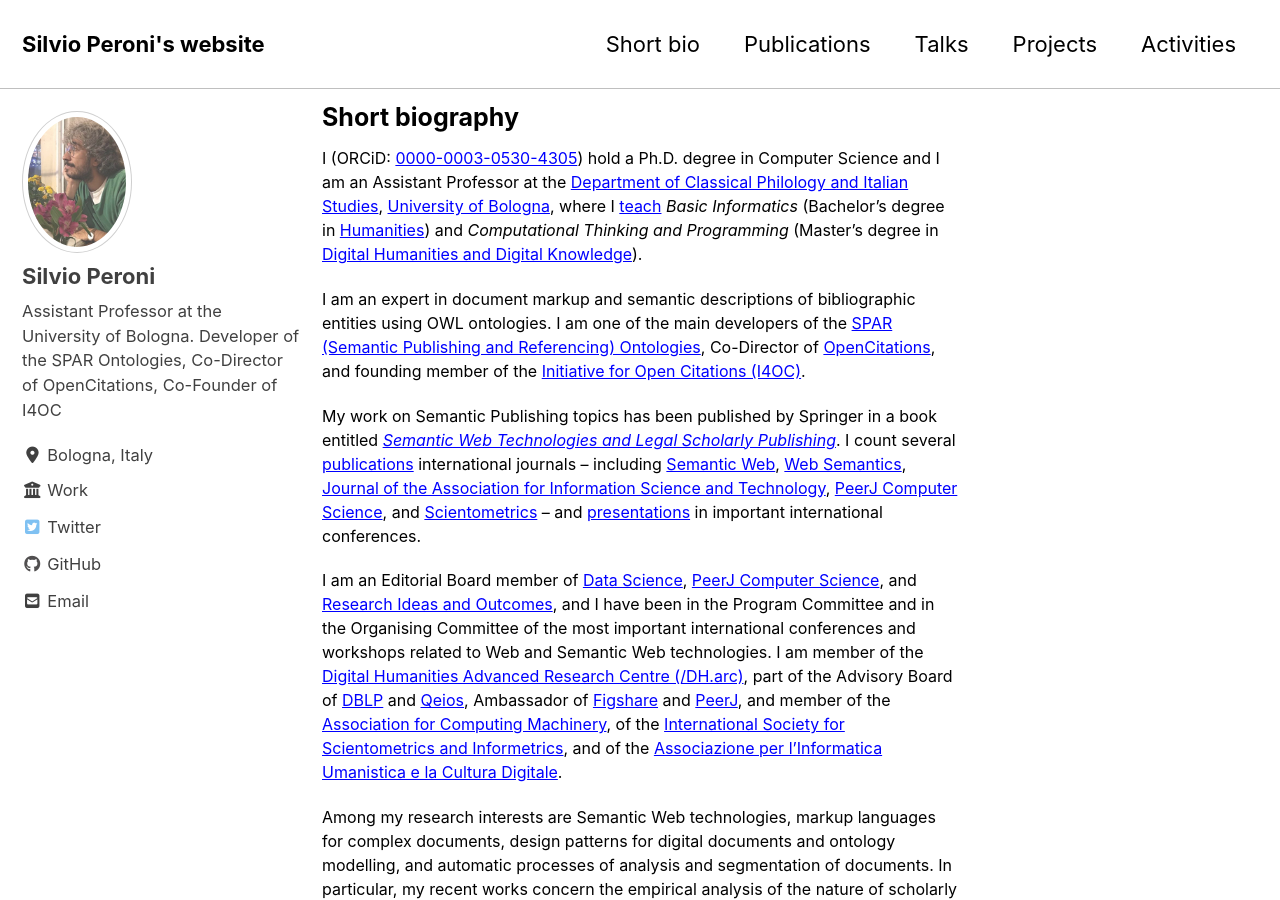
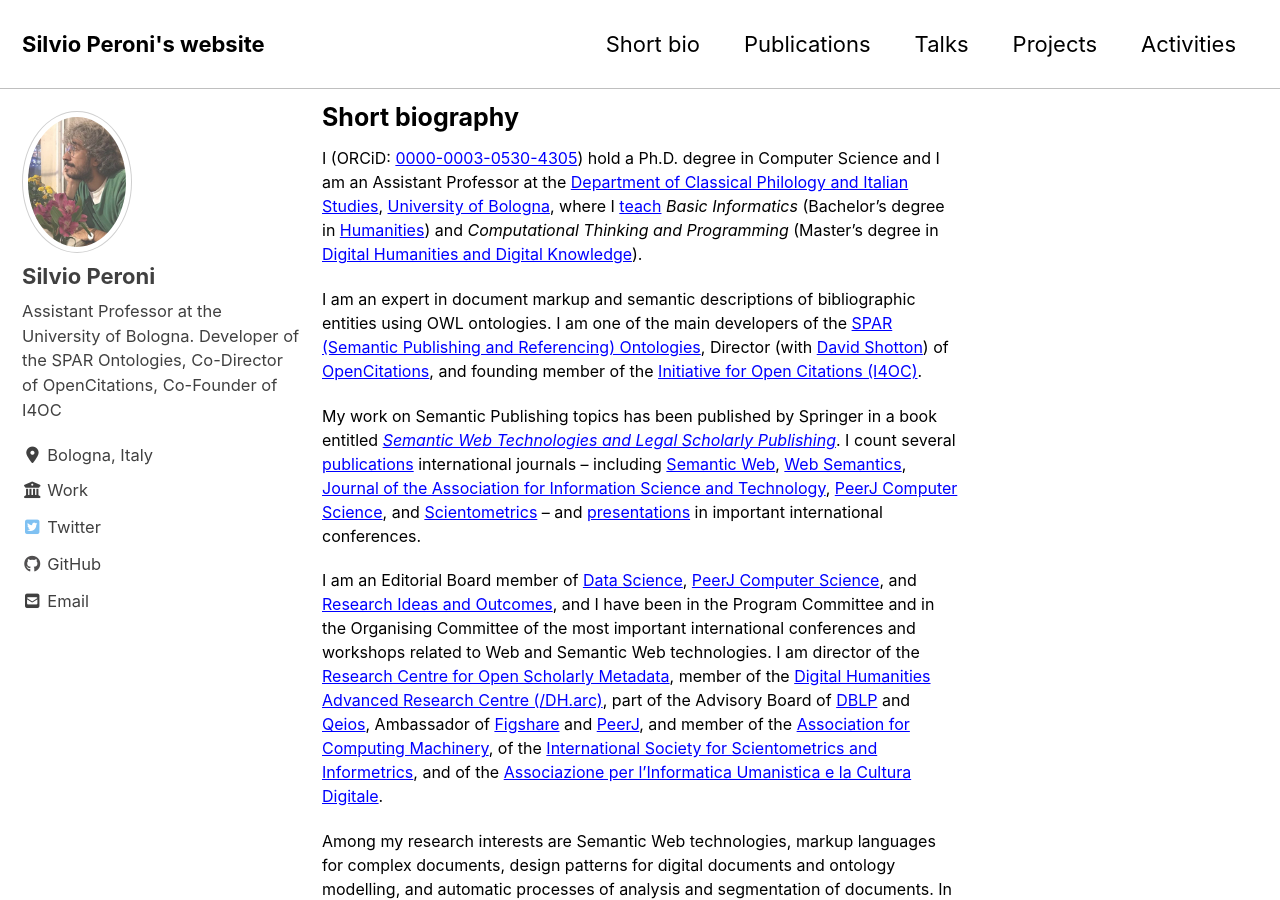
Before and after one commit to essepuntato/essepuntato.github.io, a Jekyll site: the page built from _pages/bio.md, in a window 1280 px wide and 900 px high. Built offline with Jekyll 4.4.1, drawn with Linux system fonts in a browser that asks for light colours; cached includes are drawn as plain includes; nearby versions of some CDN libraries.

Commit message:
Update bio.md

```diff
--- a/_pages/bio.md
+++ b/_pages/bio.md
@@ -7,10 +7,10 @@ title: Short biography
 
 I (ORCiD: [0000-0003-0530-4305](https://orcid.org/0000-0003-0530-4305)) hold a Ph.D. degree in Computer Science and I am an Assistant Professor at the [Department of Classical Philology and Italian Studies](http://www.ficlit.unibo.it/), [University of Bologna](http://www.unibo.it/en), where I [teach](https://www.unibo.it/sitoweb/silvio.peroni/teachings) *Basic Informatics* (Bachelor's degree in [Humanities](https://corsi.unibo.it/1cycle/Humanities)) and *Computational Thinking and Programming* (Master's degree in [Digital Humanities and Digital Knowledge](https://corsi.unibo.it/2cycle/DigitalHumanitiesKnowledge)).
 
-I am an expert in document markup and semantic descriptions of bibliographic entities using OWL ontologies. I am one of the main developers of the [SPAR (Semantic Publishing and Referencing) Ontologies](http://www.sparontologies.net), Co-Director of [OpenCitations](http://opencitations.net), and founding member of the [Initiative for Open Citations (I4OC)](https://i4oc.org).
+I am an expert in document markup and semantic descriptions of bibliographic entities using OWL ontologies. I am one of the main developers of the [SPAR (Semantic Publishing and Referencing) Ontologies](http://www.sparontologies.net), Director (with [David Shotton](https://twitter.com/dshotton)) of [OpenCitations](http://opencitations.net), and founding member of the [Initiative for Open Citations (I4OC)](https://i4oc.org).
 
 My work on Semantic Publishing topics has been published by Springer in a book entitled *[Semantic Web Technologies and Legal Scholarly Publishing](http://www.springer.com/it/book/9783319047768)*. I count several [publications](/pub/) international journals – including [Semantic Web](http://www.semantic-web-journal.net/), [Web Semantics](https://www.journals.elsevier.com/journal-of-web-semantics/), [Journal of the Association for Information Science and Technology](http://onlinelibrary.wiley.com/journal/10.1002/(ISSN)2330-1643), [PeerJ Computer Science](https://peerj.com/computer-science/), and [Scientometrics](https://link.springer.com/journal/11192) – and [presentations](/tlk/) in important international conferences.
 
-I am an Editorial Board member of [Data Science](https://datasciencehub.net/), [PeerJ Computer Science](https://peerj.com/computer-science/), and [Research Ideas and Outcomes](https://riojournal.com/), and I have been in the Program Committee and in the Organising Committee of the most important international conferences and workshops related to Web and Semantic Web technologies. I am member of the [Digital Humanities Advanced Research Centre (/DH.arc)](https://dharc.unibo.it), part of the Advisory Board of [DBLP](https://dblp.uni-trier.de/) and [Qeios](https://www.qeios.com/), Ambassador of [Figshare](https://figshare.com/) and [PeerJ](https://peerj.com), and member of the [Association for Computing Machinery](https://www.acm.org/), of the [International Society for Scientometrics and Informetrics](http://issi-society.org/), and of the [Associazione per l’Informatica Umanistica e la Cultura Digitale](http://www.aiucd.it).
+I am an Editorial Board member of [Data Science](https://datasciencehub.net/), [PeerJ Computer Science](https://peerj.com/computer-science/), and [Research Ideas and Outcomes](https://riojournal.com/), and I have been in the Program Committee and in the Organising Committee of the most important international conferences and workshops related to Web and Semantic Web technologies. I am director of the [Research Centre for Open Scholarly Metadata](https://openscholarlymetadata.org), member of the [Digital Humanities Advanced Research Centre (/DH.arc)](https://dharc.unibo.it), part of the Advisory Board of [DBLP](https://dblp.uni-trier.de/) and [Qeios](https://www.qeios.com/), Ambassador of [Figshare](https://figshare.com/) and [PeerJ](https://peerj.com), and member of the [Association for Computing Machinery](https://www.acm.org/), of the [International Society for Scientometrics and Informetrics](http://issi-society.org/), and of the [Associazione per l’Informatica Umanistica e la Cultura Digitale](http://www.aiucd.it).
 
 Among my research interests are Semantic Web technologies, markup languages for complex documents, design patterns for digital documents and ontology modelling, and automatic processes of analysis and segmentation of documents. In particular, my recent works concern the empirical analysis of the nature of scholarly citations, bibliometrics and scientometrics studies, visualisation and browsing interfaces for semantic data, and the development of ontologies to manage, integrate and query bibliographic information.
```
